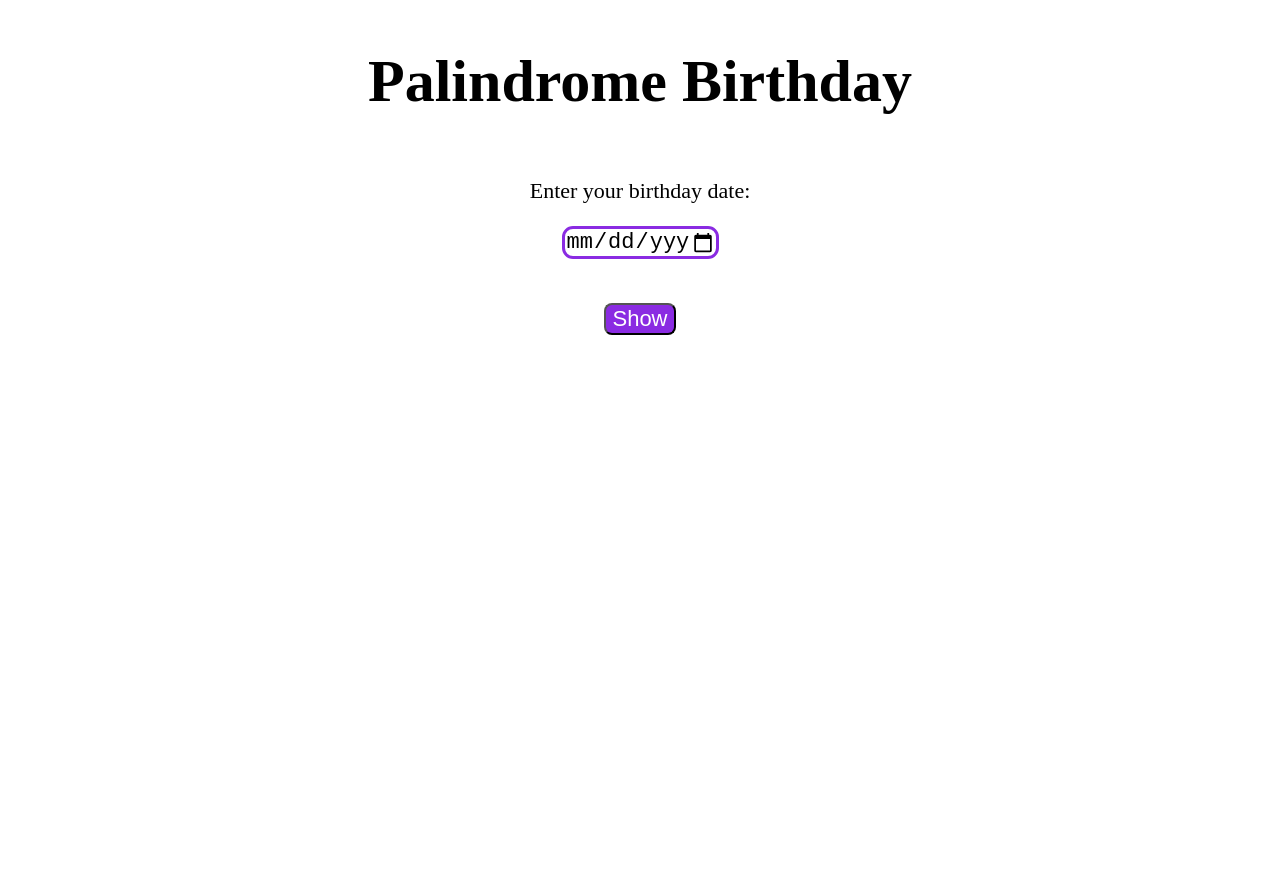
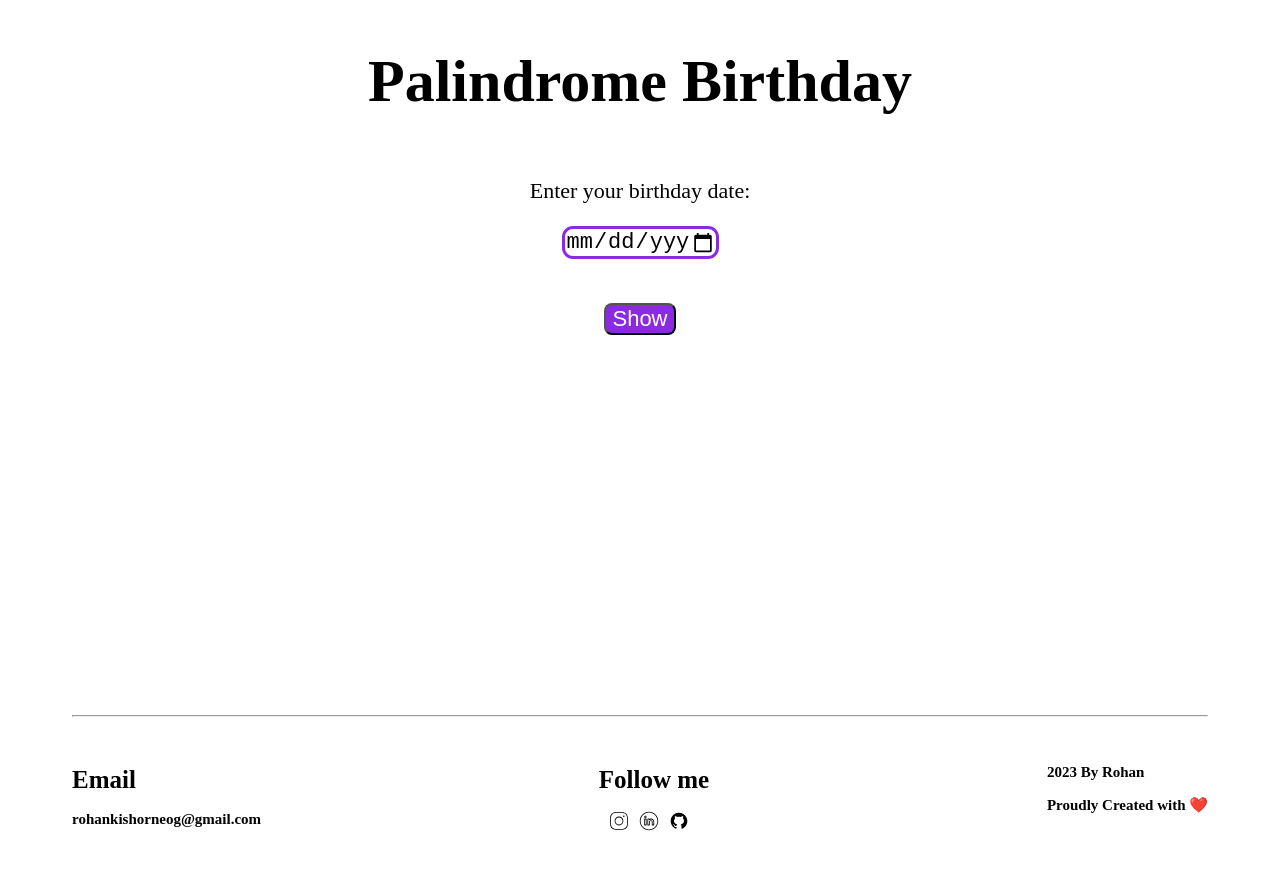
Before and after one commit to rohankishorneog/palindrome-birthday, a plain HTML site: page index.html in a window 1280 px wide. Shown: the part 161-1030 px from the top of the page. Before the commit the page ends 800 px from the top, so only its background shows below. Drawn offline with Linux system fonts and the light colour scheme.

Commit message:
updated footer

```diff
--- a/index.html
+++ b/index.html
@@ -21,6 +21,32 @@
         </div>
         <div id="output-div"></div>
     </div>
+
+ <footer class="footer">
+    <hr>
+
+    <div class="footer-elements">
+
+    <div class="email">
+        <h1>Email</h1>
+        <h3>rohankishorneog@gmail.com</h3>
+    </div>
+    <div class="socials">
+        <h1>Follow me</h1>
+        <div class="logo-div">
+            <a href="https://www.instagram.com/rohankishorneog/"><img src="logos/icons8-instagram.svg" class="logo-img" ></a>
+            <a href="https://www.linkedin.com/in/rohan-kishor-neog-919654189/"><img src="logos/icons8-linkedin-circled.svg"  class="logo-img" ></a>
+            <a href="https://github.com/rohankishorneog"><img src="logos/icons8-github.svg"  class="logo-img" ></a>
+        </div>
+    </div>
+        <div class="footer-texts">
+            <h3>2023 By Rohan</h3>
+            <h3> Proudly Created with ❤️</h3>
+        </div>
+
+    </div>
+</footer>
+
 </body>
 <script src="app.js"></script>
 </html>
--- a/styles.css
+++ b/styles.css
@@ -31,3 +31,32 @@ button{
     font-size: 30px;
     margin-top: 2em;
 }
+
+
+/*styling for footer*/
+
+.footer{
+    margin: 20rem 4rem 4rem 4rem
+}
+
+.footer-elements{
+    padding-top: 1.5rem;
+    display: flex;
+    justify-content: space-between;
+}
+.footer h1{
+    font-size: 25px;
+}
+.footer h3{
+    font-size: 15px;
+}
+
+/*styling for logos*/
+
+.logo-div{
+    display: flex;
+}
+.logo-img{
+    width: 20px;
+    padding-left: 10px
+}
```
Also changed, not shown: logos/icons8-github.svg (added), logos/icons8-instagram.svg (added), logos/icons8-linkedin-circled.svg (added).
